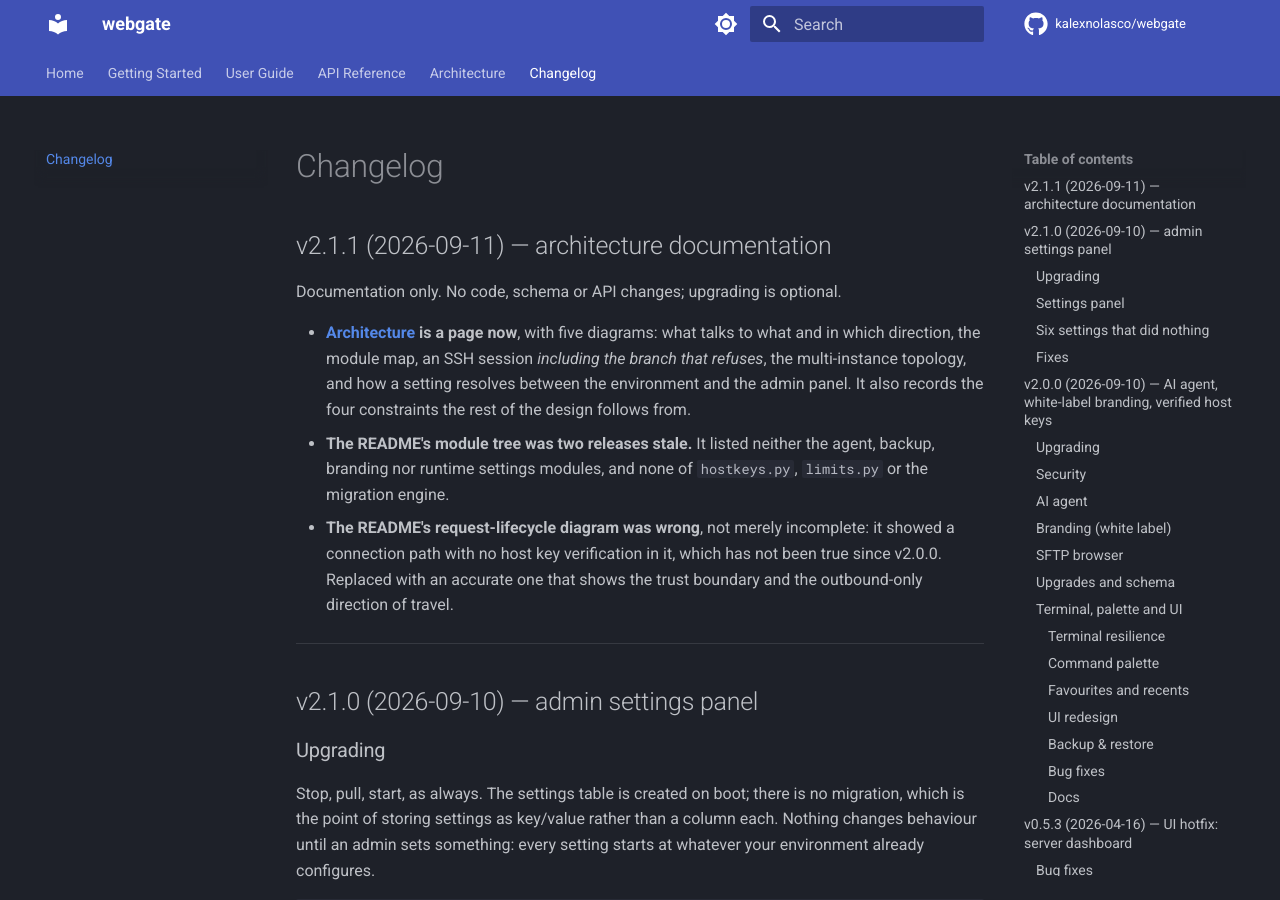
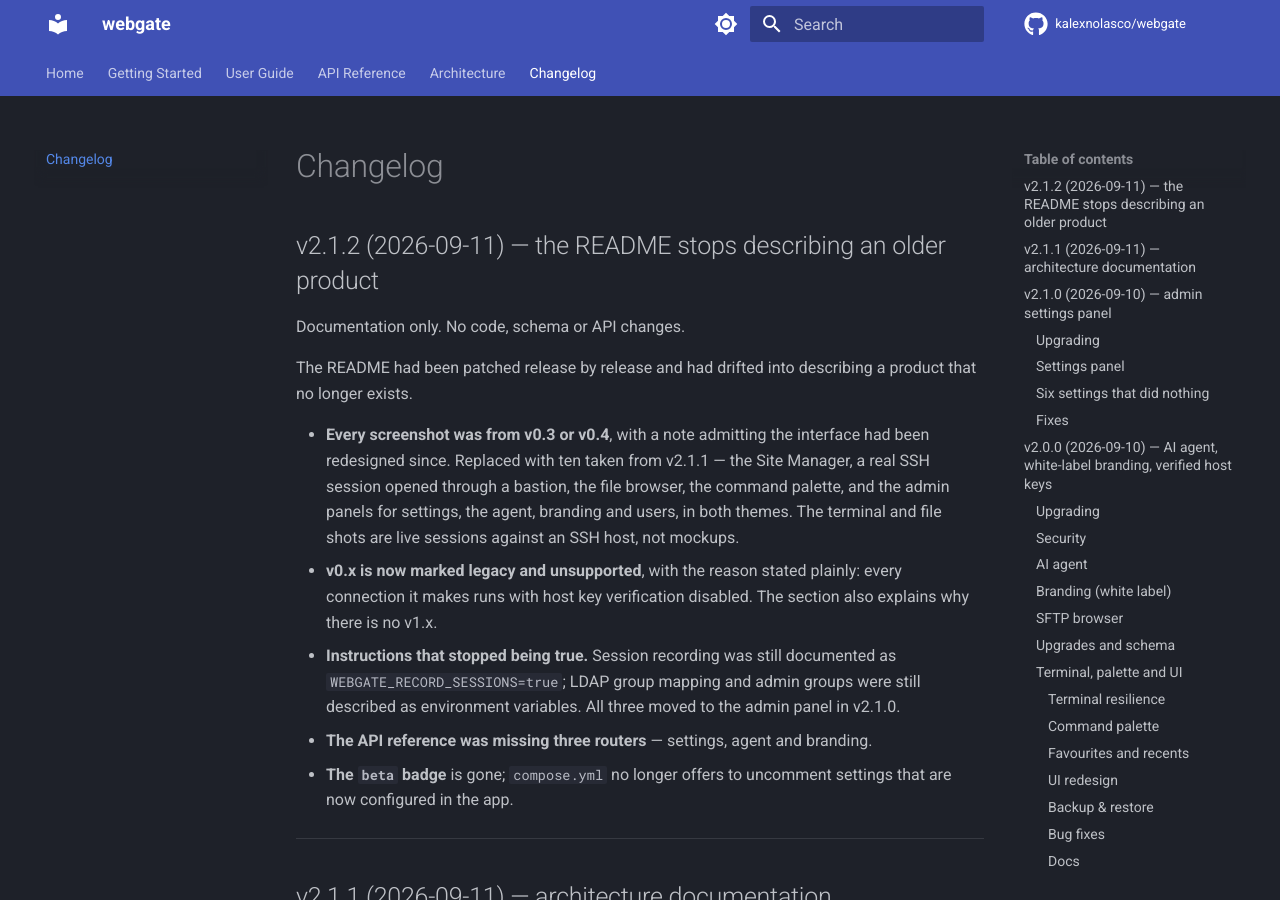
Before and after one commit to kalexnolasco/webgate, an MkDocs documentation site: the page built from docs/changelog.md, in a window 1280 px wide and 900 px high. Built offline with MkDocs 1.6.1 and Material for MkDocs 9.7.7, drawn with Linux system fonts in a browser that asks for light colours; comment, search, counter and statistics services are not loaded.

Commit message:
v2.1.2: the README stops describing an older product
Documentation only. No code, schema or API changes.

The README had been patched release by release and had drifted into
describing a product that no longer exists.

  - Every screenshot was from v0.3 or v0.4, with a note admitting the
    interface had been redesigned since. Replaced with ten taken from
    v2.1.1: the Site Manager, a real SSH session opened through a
    bastion, the file browser, the command palette, and the admin panels
    for settings, the agent, branding and users, in both themes. The
    terminal and file shots are live sessions against an SSH host.

  - v0.x is marked legacy and unsupported, with the reason stated
    plainly: every connection it makes runs with host key verification
    disabled. The section also explains why there is no v1.x.

  - Instructions that had stopped being true. Session recording was
    still documented as WEBGATE_RECORD_SESSIONS=true; LDAP group mapping
    and admin groups were still described as environment variables. All
    three moved to the admin panel in v2.1.0.

  - The API reference was missing three routers: settings, agent and
    branding.

  - The beta badge is gone, and compose.yml no longer offers to
    uncomment settings that are now configured in the app.

The quickstart guide now points at the current screenshots too.

```diff
--- a/docs/changelog.md
+++ b/docs/changelog.md
@@ -1,4 +1,28 @@
 # Changelog
+
+## v2.1.2 (2026-09-11) — the README stops describing an older product
+
+Documentation only. No code, schema or API changes.
+
+The README had been patched release by release and had drifted into describing a
+product that no longer exists.
+
+- **Every screenshot was from v0.3 or v0.4**, with a note admitting the interface had
+  been redesigned since. Replaced with ten taken from v2.1.1 — the Site Manager, a real
+  SSH session opened through a bastion, the file browser, the command palette, and the
+  admin panels for settings, the agent, branding and users, in both themes. The terminal
+  and file shots are live sessions against an SSH host, not mockups.
+- **v0.x is now marked legacy and unsupported**, with the reason stated plainly: every
+  connection it makes runs with host key verification disabled. The section also explains
+  why there is no v1.x.
+- **Instructions that stopped being true.** Session recording was still documented as
+  `WEBGATE_RECORD_SESSIONS=true`; LDAP group mapping and admin groups were still
+  described as environment variables. All three moved to the admin panel in v2.1.0.
+- **The API reference was missing three routers** — settings, agent and branding.
+- **The `beta` badge** is gone; `compose.yml` no longer offers to uncomment settings that
+  are now configured in the app.
+
+---
 
 ## v2.1.1 (2026-09-11) — architecture documentation
 
--- a/docs/getting-started/quickstart.md
+++ b/docs/getting-started/quickstart.md
@@ -9,7 +9,7 @@ Open `http://localhost:8443` and login with the default credentials:
 - **Username:** `admin`
 - **Password:** `admin`
 
-![Login](../screenshots/login.png)
+![Login](../screenshots/v2/login.png)
 
 ## 2. Change Password
 
@@ -36,19 +36,19 @@ From the Site Manager, click:
 - **SFTP** -- opens a file browser tab
 - **Split** -- opens both side by side
 
-![Site Manager](../screenshots/site-manager.png)
+![Site Manager](../screenshots/v2/site-manager.png)
 
 ## 5. SSH Terminal
 
 Full terminal in your browser. Supports copy/paste, resize, and multiple tabs.
 
-![Terminal](../screenshots/terminal.png)
+![Terminal](../screenshots/v2/terminal.png)
 
 ## 6. Browse Files
 
 Navigate directories, upload/download files, edit text files with CodeMirror, preview PDFs and images.
 
-![SFTP](../screenshots/sftp.png)
+![SFTP](../screenshots/v2/sftp.png)
 
 ## 7. Create Users
 
--- a/pyproject.toml
+++ b/pyproject.toml
@@ -1,6 +1,6 @@
 [project]
 name = "webgate"
-version = "2.1.1"
+version = "2.1.2"
 description = "Self-hosted web application for remote server management via SSH terminal and SFTP file browser"
 readme = "README.md"
 license = "MIT"
```
Also changed, not shown: CHANGELOG.md (+24 -0 lines), README.md (+62 -43 lines), compose.yml (+10 -7 lines), docs/screenshots/v2/agent.png (added), docs/screenshots/v2/branding.png (added), docs/screenshots/v2/light.png (added), docs/screenshots/v2/login.png (added), docs/screenshots/v2/palette.png (added), docs/screenshots/v2/settings.png (added), docs/screenshots/v2/sftp.png (added), docs/screenshots/v2/site-manager.png (added), docs/screenshots/v2/terminal.png (added), docs/screenshots/v2/users.png (added), 2 other files.
